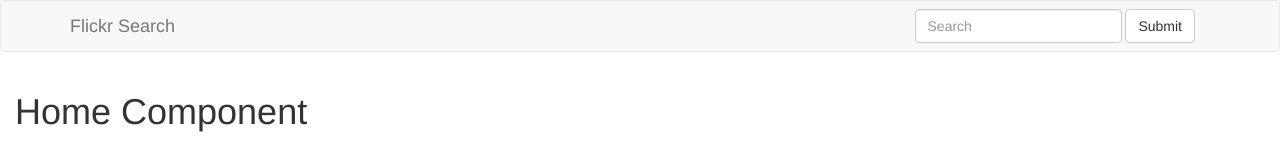
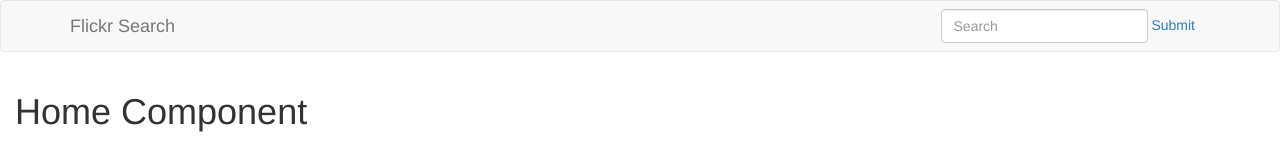
Before and after one commit to mlamont8/React-Flickr-Search, a React (Create React App) app: page / in a window 1280 px wide. Shown: the top 160 px of the page. Built offline with nearby package versions, Linux system fonts and the light colour scheme.

Commit message:
route change on submit

```diff
--- a/src/components/header/header.js
+++ b/src/components/header/header.js
@@ -1,13 +1,13 @@
 import React from 'react';
-import { Navbar, FormGroup, FormControl, Button } from 'react-bootstrap';
-
+import { Navbar, FormGroup, FormControl } from 'react-bootstrap';
+import { Link } from 'react-router-dom';
 
 class Header extends React.Component{
 constructor(props) {
   super(props);
   this.state = {
     value: '',
-    searchTerm: ''
+
   };
   this.handleChange = this.handleChange.bind(this);
   this.handleSubmit = this.handleSubmit.bind(this);
@@ -29,7 +29,9 @@ handleSubmit(event) {
 
 
   render() {
+    const term = this.state.value;
     return (
+
       <Navbar collapseOnSelect>
           <Navbar.Header>
             <Navbar.Brand>
@@ -40,11 +42,17 @@ handleSubmit(event) {
 
           <Navbar.Collapse>
             <Navbar.Form pullRight>
-              <form onSubmit={this.handleSubmit}>
+              <form>
                 <FormGroup >
                   <FormControl type="text" placeholder="Search" value={this.state.value} onChange={this.handleChange}/>
                   {' '}
-                  <Button type="submit">Submit</Button>
+                  <Link
+                    className="button"
+                    to={{
+                      pathname: '/results',
+                      search: '?term=' + term}}
+                      type="submit">Submit
+                    </Link>
                 </FormGroup>
               </form>
 
```
